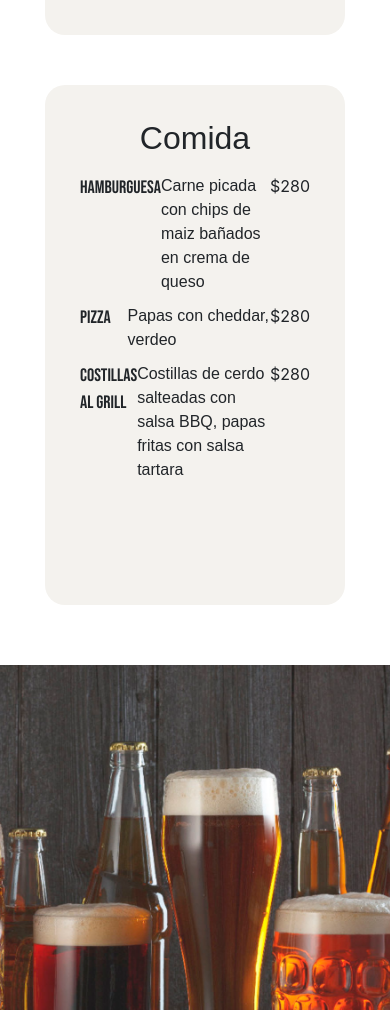
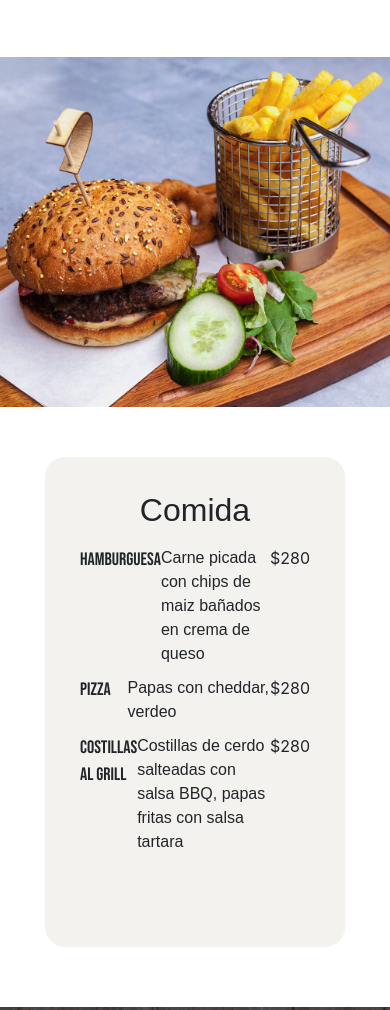
Before and after one commit to AnnaB-Ace/Proyecto4-Anna, a website: page pages/productos.html in a window 390 px wide. Shown: the part 1097-2107 px from the top of the page. Drawn offline with nearby package versions, Linux system fonts and the light colour scheme; a web font is replaced by a local one.

Commit message:
modificaciones

```diff
--- a/pages/productos.html
+++ b/pages/productos.html
@@ -129,8 +129,8 @@
       <div class="row">
         <div class="col-lg-12 col-xs-12 espacio">
           <div class="image2">
-    <h2></h2>
-</div>
+
+          </div>
 
 
         </div>
@@ -173,6 +173,28 @@
                             <div class="Pedir__Box-Precio">$280</div>
                             </div>
                         </div>
+
+        </div>
+      </div>
+    </div>
+    <div class="container-fluid">
+      <div class="row">
+        <div class="col-lg-12 col-xs-12 espacio">
+          <div class="image2">
+
+          </div>
+
+
+        </div>
+      </div>
+  </div>
+
+    <!-- Inicio de carta-->
+
+    <div class="container-fluid">
+      <div class="row">
+        <div class="col-lg-12 col-xs-12 Carta">
+
                         <div id="Pedir">
                             <h2 class="Pedir__titulo">Comida</h2>
                             <div class="Pedir__Box">
@@ -243,6 +265,24 @@
                             <div class="Pedir__Box-Precio">$280</div>
                             </div>
                         </div>
+        </div>
+      </div>
+    </div>
+     <div class="container-fluid">
+      <div class="row">
+        <div class="col-lg-12 col-xs-12 espacio">
+          <div class="image3">
+          </div>
+        </div>
+      </div>
+  </div>
+
+  <!-- Inicio de carta-->
+
+    <div class="container-fluid">
+      <div class="row">
+        <div class="col-lg-12 col-xs-12 Carta">
+
                         <div id="Pedir">
                             <h2 class="Pedir__titulo">Tragos</h2>
                             <div class="Pedir__Box">
--- a/scss/style.scss
+++ b/scss/style.scss
@@ -226,7 +226,7 @@ $colorNegro: #0c0c0c;
   bottom: 0;
   left: 0;
   right: 0;
-  background-color: rgba(0, 0, 0, 0.6);
+  background-color: rgba(0, 0, 0, 0.4);
 }
 
 // fin slider
@@ -427,20 +427,20 @@ $colorNegro: #0c0c0c;
   display: flex;
   flex-direction: column;
   padding: 30px;
-  height: 800px;
+  height: 400px !important;
   // height: 1000px;
   @media (max-width: 992px) {
-    height: 1000px !important;
+    height: 500px !important;
   }
   @media (max-width: 685px) {
-    height: 1100px !important;
+    height: 600px !important;
   }
   @media (max-width: 611px) {
-    height: 1200px !important;
+    height: 600px !important;
   }
   @media (max-width: 414px) {
     // height: 1500px !important;
-    height: 1200px !important;
+    height: 600px !important;
   }
   @media (max-width: 334px) {
     height: 1700px !important;
@@ -451,13 +451,13 @@ $colorNegro: #0c0c0c;
     background: #f4f2ee;
     width: 950px;
     border-radius: 20px;
-    height: 650px !important;
+    height: 300px !important;
     margin: auto;
     margin-bottom: 30px;
     @media (max-width: 999px) {
       background: #f4f2ee;
       width: 700px !important;
-      height: 400px !important;
+      height: 330px !important;
       margin-top: 20px !important;
       padding: 30px;
       border-radius: 20px;
@@ -468,10 +468,10 @@ $colorNegro: #0c0c0c;
     }
     @media (max-width: 685px) {
       width: 580px !important;
-      height: 400px !important;
+      height: 380px !important;
     }
     @media (max-width: 611px) {
-      width: 390px !important;
+      width: 350px !important;
       height: 520px !important;
     }
     @media (max-width: 414px) {
```
Also changed, not shown: index.html (+2 -2 lines), css/style.css.
